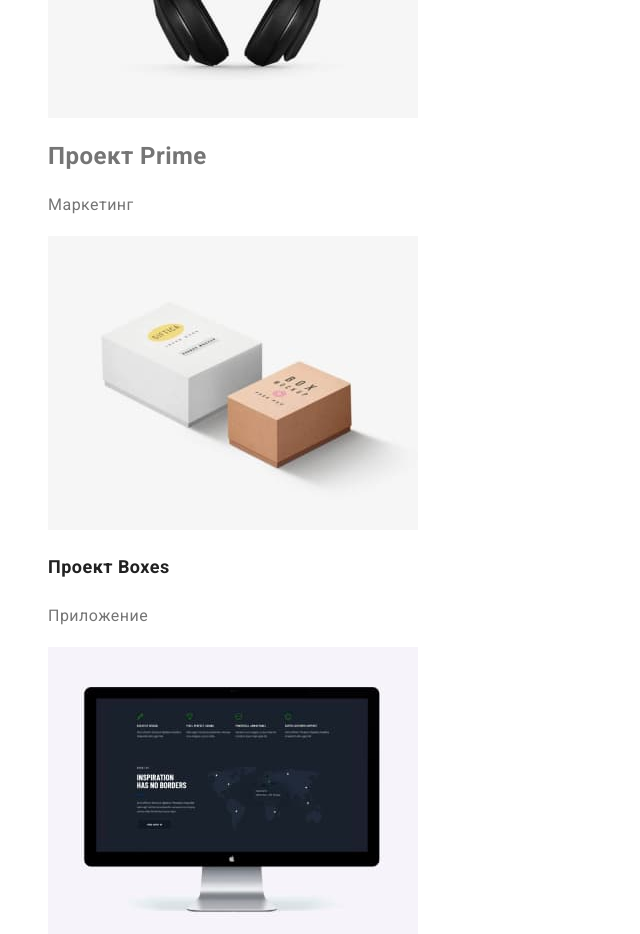
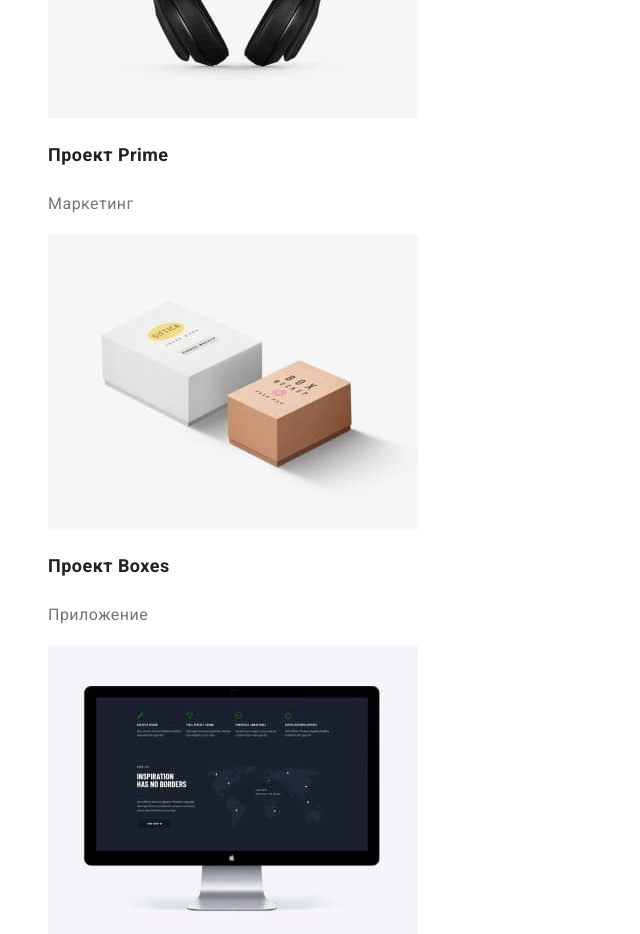
Before and after one commit to karaaa006/goit-markup-hw-02, a plain HTML site: page portfolio.html in a window 1280 px wide. Shown: the part 1800-2734 px from the top of the page, without its empty margins (0-640 px from the left). Drawn offline with Linux system fonts and the light colour scheme.

Commit message:
Update portfolio.html

```diff
--- a/portfolio.html
+++ b/portfolio.html
@@ -67,7 +67,7 @@
           </li>
           <li class="projects-item">
             <img src="./images/project4.jpg" alt="Наушники" width="370" />
-            <h2>Проект Prime</h2>
+            <h2 class="project-title">Проект Prime</h2>
             <p class="project-type">Маркетинг</p>
           </li>
           <li class="projects-item">
```
